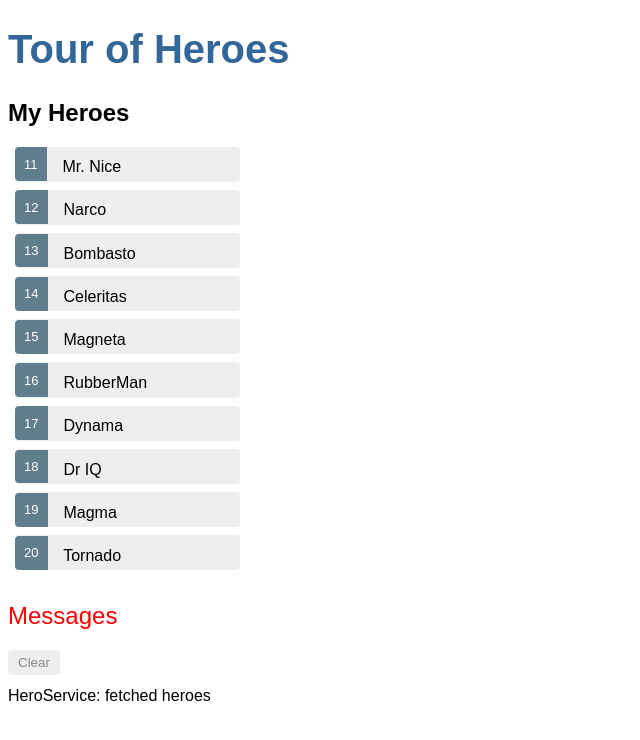
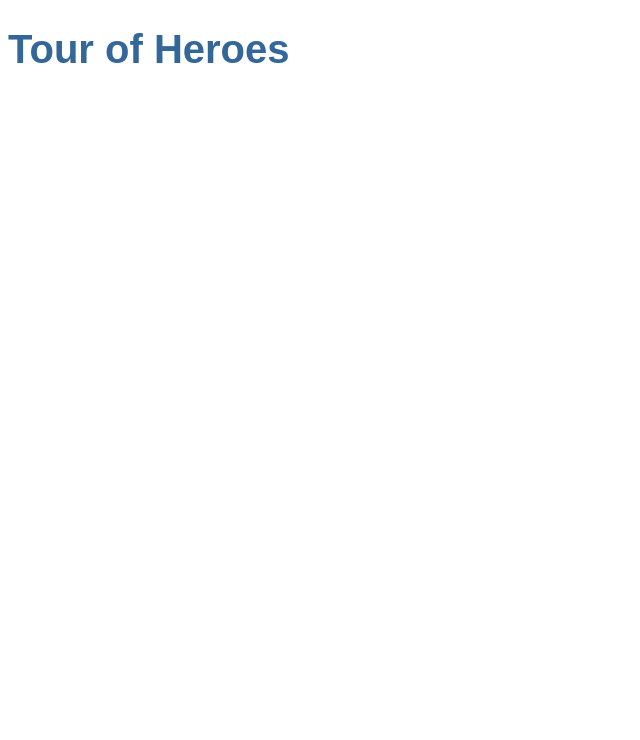
Before and after one commit to kasaharu/tour-of-heroes-2018, an Angular app: page / in a window 1280 px wide. Shown: the top 740 px of the page, without its empty margins (0-640 px from the left). Built offline with nearby package versions, Linux system fonts and the light colour scheme.

Commit message:
[Issue#41] view に表示する順番を変更

```diff
--- a/src/app/app.component.html
+++ b/src/app/app.component.html
@@ -1,4 +1,3 @@
 <h1>{{title}}</h1>
-<app-heroes></app-heroes>
+<router-outlet></router-outlet>
 <app-messages></app-messages>
-<router-outlet></router-outlet>
```
